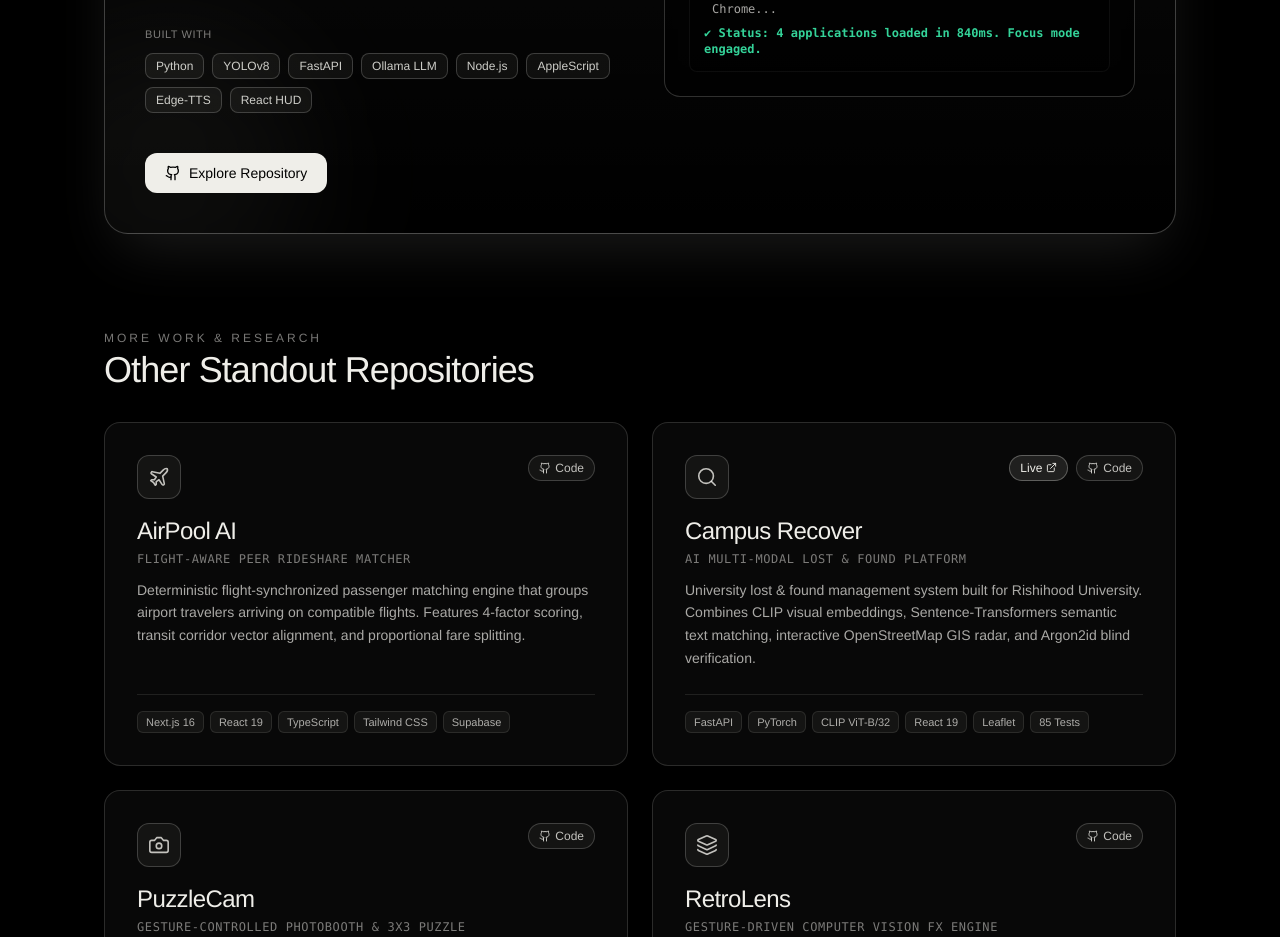
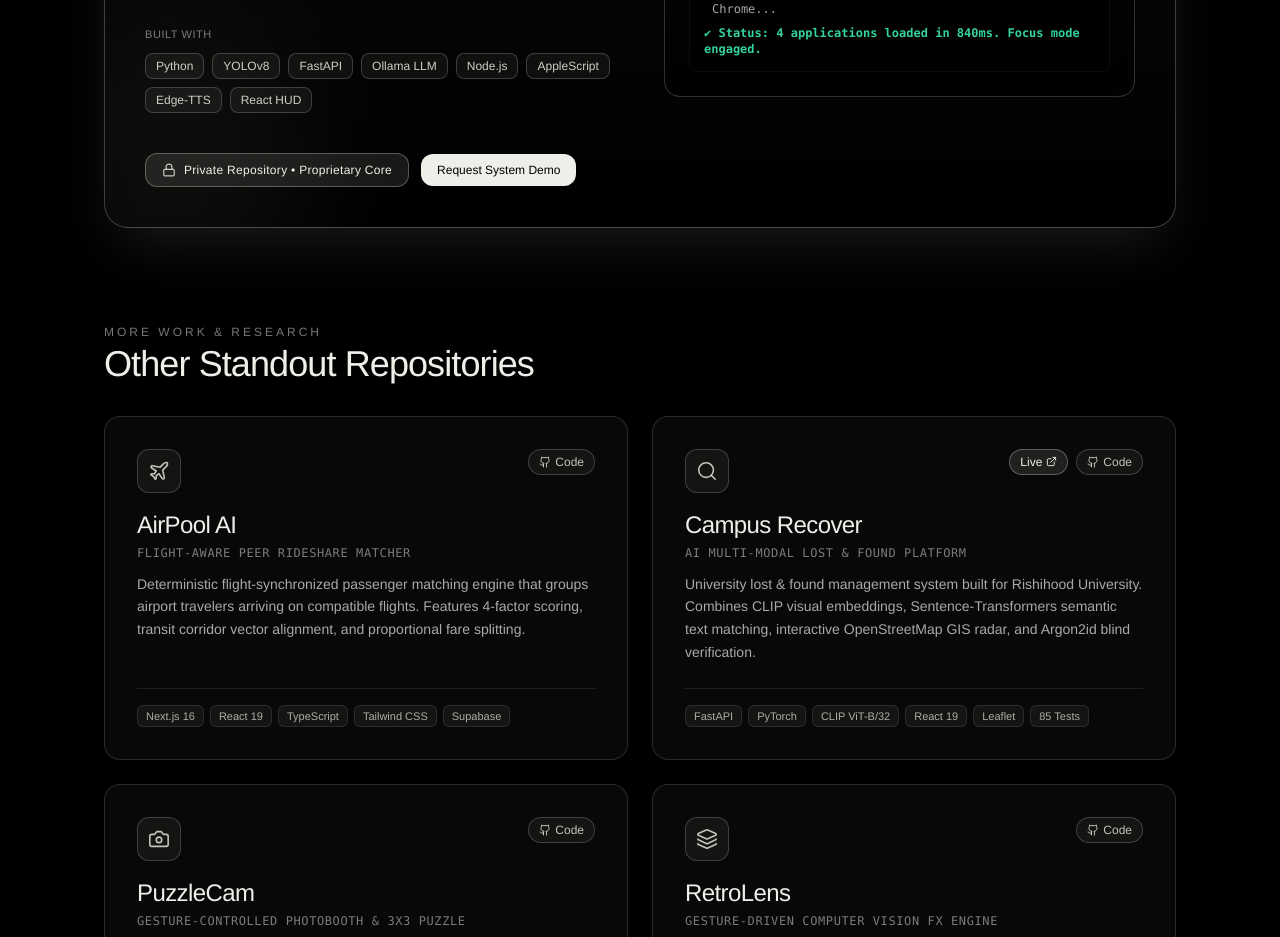
Before and after one commit to oreoviru/portfolio, a React (Vite) app: page /projects in a window 1280 px wide. Shown: the part 880-1817 px from the top of the page. Built offline with nearby package versions, Linux system fonts and the light colour scheme; a web font is replaced by a local one.

Commit message:
chore: mark NEURO as private repository and remove external repo link

```diff
--- a/src/Projects.tsx
+++ b/src/Projects.tsx
@@ -311,15 +311,18 @@ export default function Projects() {
               </div>
 
               {/* Action Buttons */}
-              <div className="pt-4 flex flex-wrap items-center gap-4">
+              <div className="pt-4 flex flex-wrap items-center gap-3">
+                <span className="inline-flex items-center gap-2 rounded-xl border border-cream/30 bg-cream/10 text-cream px-4 py-2 font-hn text-xs tracking-wide">
+                  <Lock size={14} className="text-cream/80" />
+                  <span>Private Repository &bull; Proprietary Core</span>
+                </span>
                 <a
-                  href="https://github.com/oreoviru/J.A.R.V.I.S--Oreo-EDITION-"
+                  href="https://mail.google.com/mail/?view=cm&fs=1&to=oreoviru2008@gmail.com&su=Inquiry%20regarding%20NEURO%20AI%20Assistant"
                   target="_blank"
                   rel="noopener noreferrer"
-                  className="inline-flex items-center gap-2 rounded-xl bg-cream text-black px-5 py-2.5 font-hn text-sm font-medium hover:bg-cream/90 transition-all hover:scale-105 active:scale-95 duration-200"
+                  className="inline-flex items-center gap-2 rounded-xl bg-cream text-black px-4 py-2 font-hn text-xs font-medium hover:bg-cream/90 transition-all hover:scale-105 active:scale-95 duration-200"
                 >
-                  <Github size={16} />
-                  <span>Explore Repository</span>
+                  <span>Request System Demo</span>
                 </a>
               </div>
             </div>
```
